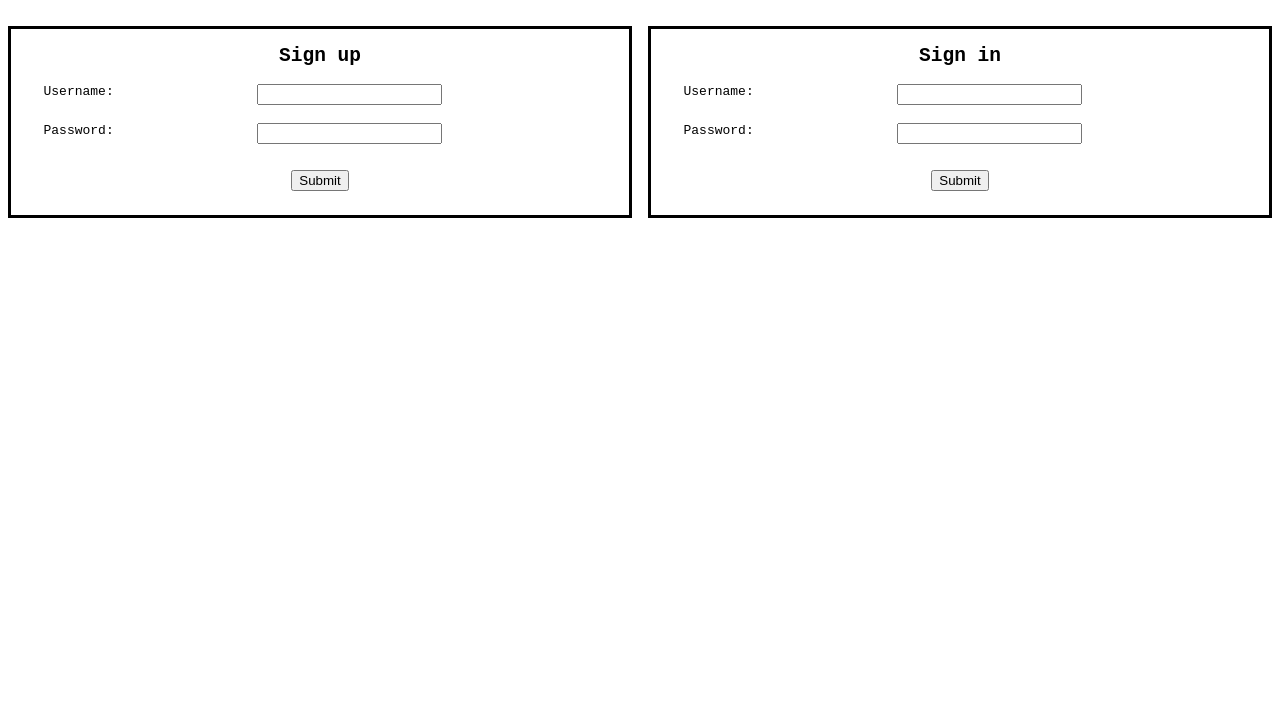
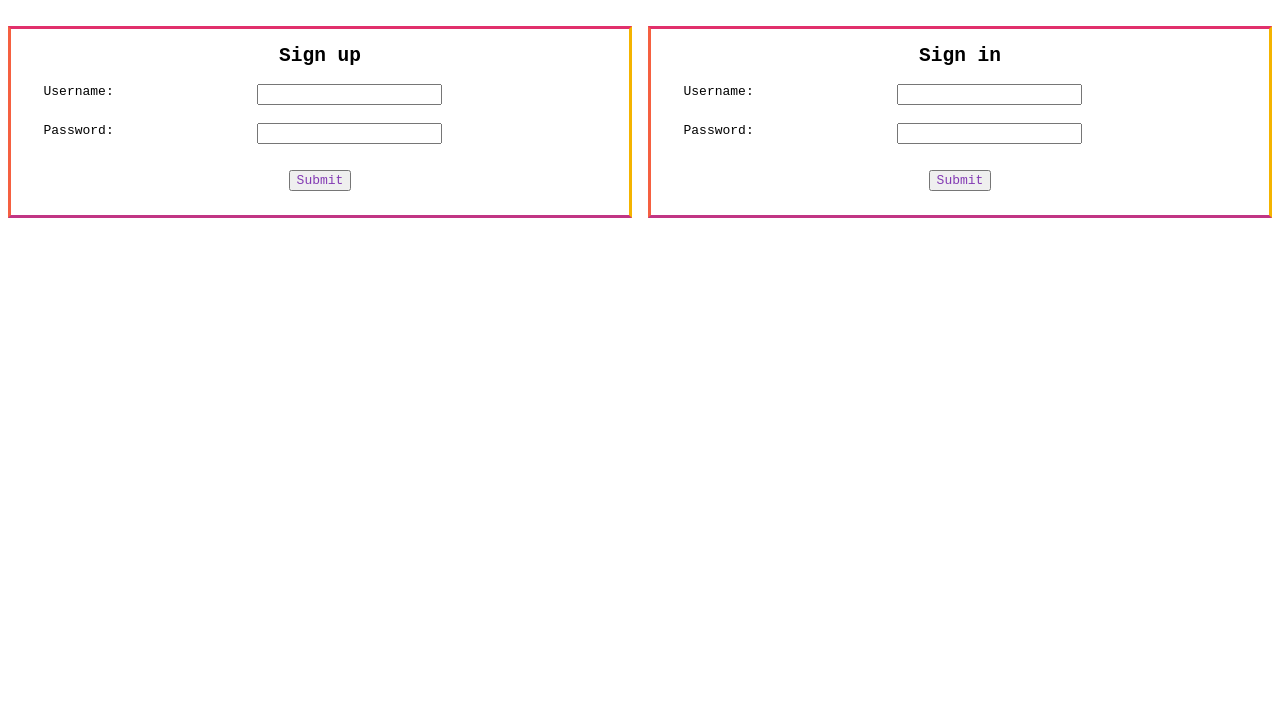
Before and after one commit to JL-J/chitter-api, a website: page index.html in a window 1280 px wide. Shown: the part 94-800 px from the top of the page. Drawn offline with Linux system fonts and the light colour scheme.

Commit message:
Add colours

```diff
--- a/css/master.css
+++ b/css/master.css
@@ -36,11 +36,27 @@ label {
 
 button {
   margin-top: 2em;
+  color: #833AB4;
+  font-family: monospace;
+  font-size: medium;
+}
+
+button:active {
+  background-color: #833AB4;
+  color: white;
+}
+
+input:focus {
+  background-color: #efe4f6;
 }
 
 .login {
   border: solid;
   text-align: center;
+  border-left-color: #F56040;
+  border-bottom-color: #C13584;
+  border-right-color: #F4B400;
+  border-top-color: #E1306C;
 }
 
 .allPeeps {
@@ -52,6 +68,7 @@ h1 {
   font-weight: bold;
   font-stretch: expanded;
   font-size: -webkit-xxx-large;
+  color: #833AB4;
 }
 
 h2 {
```
